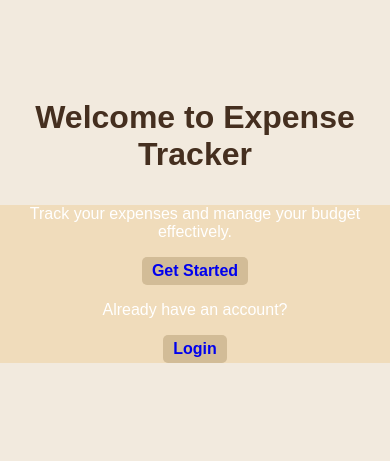
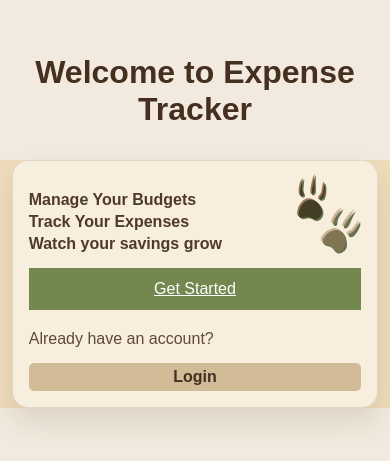
Before and after one commit to maliafecteau/tracking_app, a React app in the folder frontend/: page / in a window 390 px wide. Shown: the part 199-660 px from the top of the page. Built offline with nearby package versions, Linux system fonts and the light colour scheme; the HTML template or start-up script is replaced by a standard one.

Commit message:
Splashpage frontend
Splashpage frontend complete
Paws.svg has been added to the index pls dont duplicate

```diff
--- a/frontend/src/index.css
+++ b/frontend/src/index.css
@@ -327,6 +327,75 @@ table th, table td {
   box-shadow: 0 14px 28px rgba(69, 47, 31, 0.12);
 }
 
+.splash-page {
+  position: relative;
+  align-items: stretch;
+  justify-content: space-between;
+}
+
+.splash-paws {
+  position: absolute;
+  top: 0.9rem;
+  right: 0.9rem;
+  width: min(92px, 18%);
+  height: auto;
+  pointer-events: none;
+  opacity: 0.9;
+}
+
+.splash-hero {
+  display: flex;
+  align-items: center;
+  gap: 1.1rem;
+  flex: 1;
+  min-height: 0;
+}
+
+.splash-mascot {
+  flex: 0 0 auto;
+  display: flex;
+  align-items: center;
+  justify-content: center;
+}
+
+.splash-copy-block {
+  flex: 1;
+  display: flex;
+  align-items: center;
+  padding-left: 0.35rem;
+}
+
+.splash-copy-lines {
+  width: 100%;
+  text-align: left;
+  font-size: 1.1rem;
+  line-height: 1.35;
+  font-weight: 700;
+  color: rgba(69, 47, 31, 0.95);
+}
+
+.splash-action {
+  width: auto;
+  min-width: 9.5rem;
+  align-self: center;
+  box-sizing: border-box;
+  text-align: center;
+}
+
+.splash-primary {
+  padding: 0.55rem 0.9rem;
+  font-size: 0.95rem;
+}
+
+.splash-primary {
+  background-color: rgb(114, 136, 78);
+  color: white;
+}
+
+.splash-primary:hover {
+  background-color: rgb(98, 118, 66);
+}
+
 .login-kicker {
   text-transform: uppercase;
   letter-spacing: 0.08em;
@@ -439,6 +508,40 @@ table th, table td {
     padding: 1rem;
   }
 
+  .splash-paws {
+    top: 0.65rem;
+    right: 0.65rem;
+    width: 72px;
+  }
+
+  .splash-hero {
+    flex-direction: column;
+    gap: 0.75rem;
+    align-items: flex-start;
+  }
+
+  .splash-mascot {
+    width: 100%;
+  }
+
+  .splash-mascot .sloth-root {
+    width: min(340px, 100%);
+    height: auto;
+  }
+
+  .splash-copy-block {
+    padding-left: 0;
+  }
+
+  .splash-copy-lines {
+    font-size: 1rem;
+  }
+
+  .splash-action {
+    min-width: 0;
+    width: 100%;
+  }
+
   .login-form {
     min-height: auto;
   }
--- a/frontend/src/pages/splashpage.jsx
+++ b/frontend/src/pages/splashpage.jsx
@@ -1,13 +1,38 @@
 import { Link } from 'react-router-dom'
 import Base from './base'
+import SlothMascot from '../components/SlothMascot'
+import paws from '../assets/icons/paws.svg'
 
 export default function Splashpage() {
   return (
     <Base title="Welcome" header="Welcome to Expense Tracker" showNav={false}>
-      <p>Track your expenses and manage your budget effectively.</p>
-      <Link to="/register" className="btn">Get Started</Link>
-      <p>Already have an account?</p>
-      <Link to="/login" className="btn">Login</Link>
+      <section className="login-page splash-page">
+        <img className="splash-paws" src={paws} alt="" aria-hidden="true" />
+        <div className="splash-hero">
+          <div className="splash-mascot" aria-hidden="true">
+            <SlothMascot size={0.33} />
+          </div>
+
+          <div className="splash-copy-block">
+            <p className="splash-copy-lines">
+              Manage Your Budgets
+              <br />
+              Track Your Expenses
+              <br />
+              Watch your savings grow
+            </p>
+          </div>
+        </div>
+
+        <Link to="/register" className="login-submit splash-action splash-primary">
+          Get Started
+        </Link>
+
+        <p className="login-register-copy">Already have an account?</p>
+        <Link to="/login" className="btn login-register-btn splash-action">
+          Login
+        </Link>
+      </section>
     </Base>
   )
 }
```
